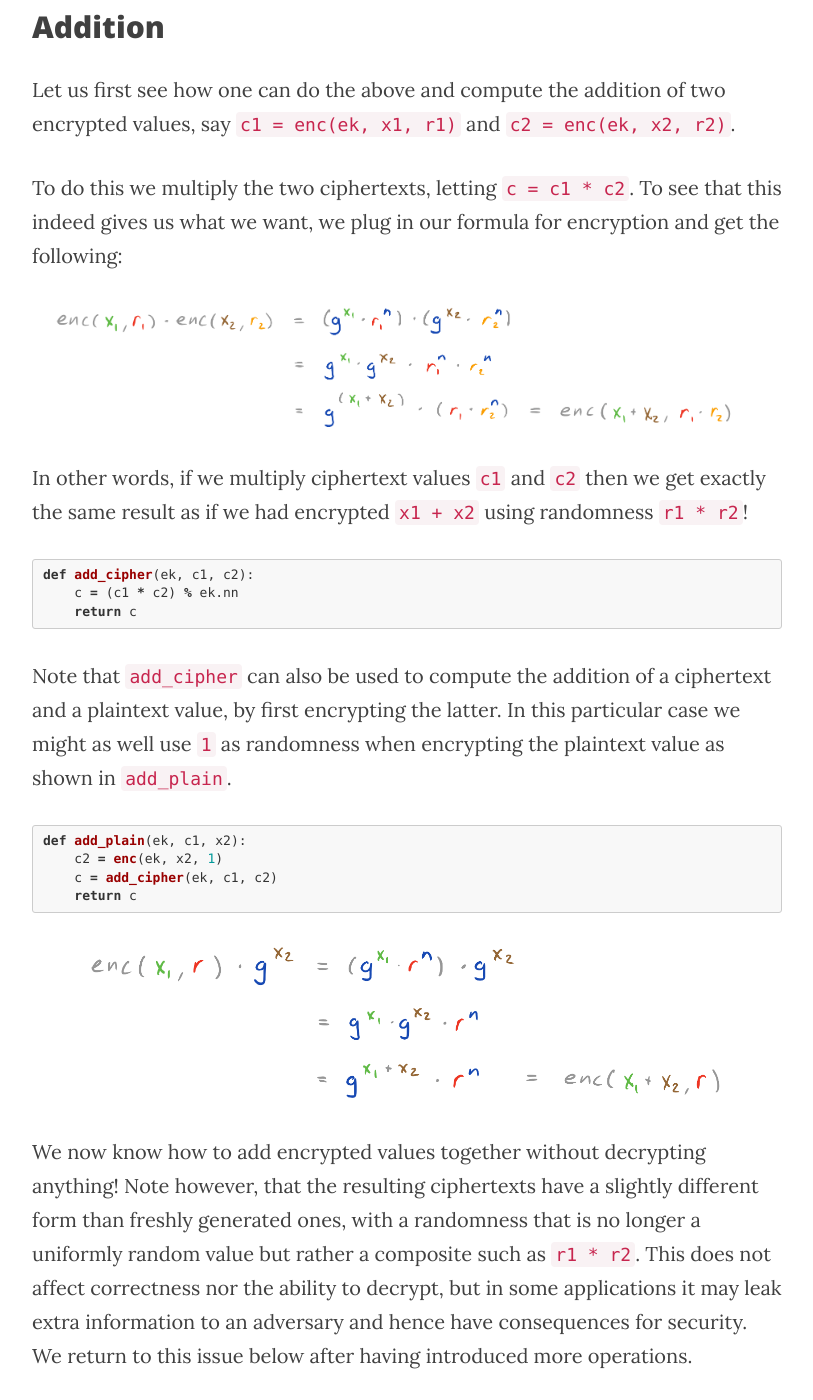
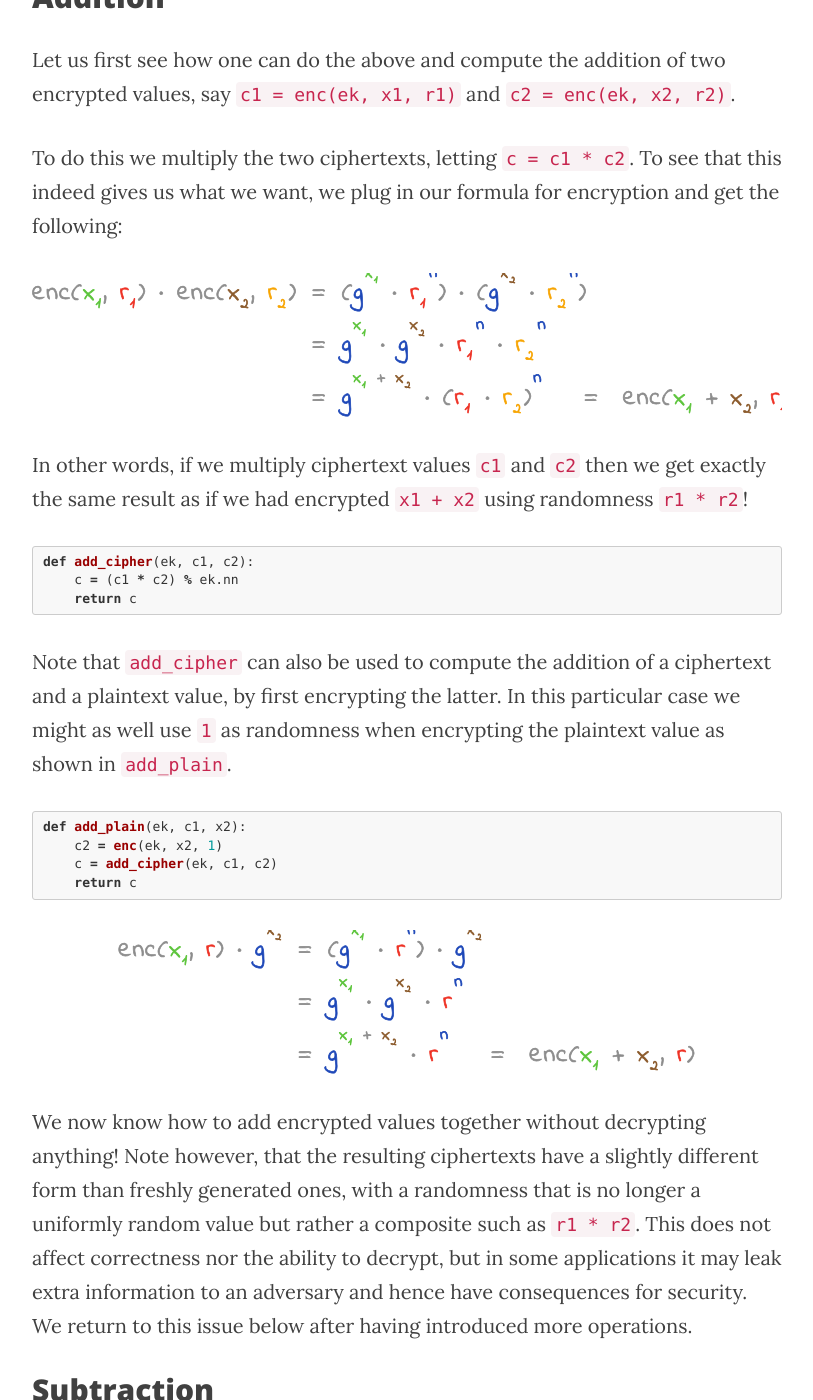
Before and after one commit to mortendahl/mortendahl.github.io, a Jekyll site: the page built from _posts/2019-04-15-paillier-encryption-part1.md, in a window 1280 px wide and 1400 px high, scrolled down 7389 px. Shown: the whole window, without its empty margins (233-1046 px from the left). Built offline with Jekyll 4.4.1, drawn with Linux system fonts in a browser that asks for light colours; nearby versions of some CDN libraries; some of the changed text lies outside the part shown.

Commit message:
Paillier part 1: redraw handwritten equations as HTML
Replace the equation images with colour-coded HTML in a handwriting
font, aligned with a CSS grid and wrapping on narrow screens. Also fix
the last line of the addition derivation to read (r1 * r2)^n.

Co-Authored-By: Claude Opus 5.5 <noreply@anthropic.com>
Claude-Session: https://claude.ai/code/session_01AKNhEA3WX1owWwSj2rqYHK

````diff
--- a/_posts/2019-04-15-paillier-encryption-part1.md
+++ b/_posts/2019-04-15-paillier-encryption-part1.md
@@ -8,11 +8,46 @@ header-img: "assets/paillier/autostereogram-space-shuttle.jpeg"
 summary:    "The Paillier homomorphic encryption scheme is not only interesting for allowing computation on encrypted data, it also provides an excellent illustration of modern security assumptions and a beautiful application of abstract algebra. In this first part of a series we cover the basics and the homomorphic operations it supports."
 ---
 
+<link href="https://fonts.googleapis.com/css2?family=Indie+Flower&display=swap" rel="stylesheet">
 <style>
 img {
     margin-left: auto;
     margin-right: auto;
 }
+/* handwritten-style equations */
+.hw {
+    display: grid;
+    grid-template-columns: auto auto auto;
+    width: max-content;
+    max-width: 100%;
+    align-items: baseline;
+    column-gap: 0.6em;
+    row-gap: 0.5em;
+    margin: 1.2em auto;
+    overflow-x: auto;
+    font-family: 'Indie Flower', cursive;
+    font-size: clamp(13px, 3.3vw, 25px);
+    letter-spacing: 0.05em;
+    word-spacing: 0.05em;
+    line-height: 1.6;
+    color: #8c8c8c;
+    -webkit-text-stroke: 0.03em currentColor;
+    white-space: nowrap;
+}
+.hw > :first-child, .hw > :nth-child(3n+1) { justify-self: end; }
+.hw sup { font-size: 70%; line-height: 0; vertical-align: 0.75em; margin-left: 0.05em; }
+.hw sub { font-size: 65%; line-height: 0; vertical-align: -0.3em; margin-right: 0.1em; }
+.hw .then { margin-left: 1.2em; }
+@media (max-width: 600px) {
+    .hw { font-size: 14px; }
+    .hw .then { display: block; margin: 0.3em 0 0; }
+}
+.hw .g  { color: #1d47b8; }
+.hw .x  { color: #5cc43b; }
+.hw .x2 { color: #8b5a2b; }
+.hw .r  { color: #ee3124; }
+.hw .r2 { color: #f7a400; }
+.hw .t  { color: #a21cc4; }
 </style>
 
 <em><strong>TL;DR:</strong> the Paillier encryption scheme not only allows us to compute on encrypted data, it also provides an excellent illustration of modern security assumptions and a beautiful application of abstract algebra; in this first post we dig into the basics.</em>
@@ -55,7 +90,9 @@ As we shall see later, the underlying security assumptions also imply that it is
 In summary, the randomness prevents adversaries from performing brute-force attacks since they cannot efficiently check whether each "guess" was correct, even in situations where `x` is known to be from a very small set of possibilities, say `x = 0` or `x = 1`. Of course, there may also be other ways for an adversary to check a guess, or more generally learn something about `x` or `r` from `c`, and we shall return to security of the scheme in much more detail later.
 
 
-<img src="/assets/paillier/enc.png" style="width: 50%;"/>
+<div class="hw">
+<span>enc(<span class="x">x</span>, <span class="r">r</span>)</span><span>=</span><span><span class="g">g</span><sup><span class="x">x</span></sup> · <span class="r">r</span><sup class="g">n</sup></span>
+</div>
 
 
 Below we will see concrete examples
@@ -110,7 +147,9 @@ class EncryptionKey:
 
 With this in place we can then express encryption. In mathematical terms this is done via the following equation:
 
-<img src="/assets/paillier/enc.png" style="width: 50%;"/>
+<div class="hw">
+<span>enc(<span class="x">x</span>, <span class="r">r</span>)</span><span>=</span><span><span class="g">g</span><sup><span class="x">x</span></sup> · <span class="r">r</span><sup class="g">n</sup></span>
+</div>
 
 that we can express in Python as follows:
 
@@ -196,7 +235,11 @@ Let us first see how one can do the above and compute the addition of two encryp
 
 To do this we multiply the two ciphertexts, letting `c = c1 * c2`. To see that this indeed gives us what we want, we plug in our formula for encryption and get the following:
 
-<img src="/assets/paillier/add.png" style="width: 95%;"/>
+<div class="hw">
+<span>enc(<span class="x">x<sub>1</sub></span>, <span class="r">r<sub>1</sub></span>) · enc(<span class="x2">x<sub>2</sub></span>, <span class="r2">r<sub>2</sub></span>)</span><span>=</span><span>(<span class="g">g</span><sup><span class="x">x<sub>1</sub></span></sup> · <span class="r">r<sub>1</sub></span><sup class="g">n</sup>) · (<span class="g">g</span><sup><span class="x2">x<sub>2</sub></span></sup> · <span class="r2">r<sub>2</sub></span><sup class="g">n</sup>)</span>
+<span></span><span>=</span><span><span class="g">g</span><sup><span class="x">x<sub>1</sub></span></sup> · <span class="g">g</span><sup><span class="x2">x<sub>2</sub></span></sup> · <span class="r">r<sub>1</sub></span><sup class="g">n</sup> · <span class="r2">r<sub>2</sub></span><sup class="g">n</sup></span>
+<span></span><span>=</span><span><span class="g">g</span><sup><span class="x">x<sub>1</sub></span> + <span class="x2">x<sub>2</sub></span></sup> · (<span class="r">r<sub>1</sub></span> · <span class="r2">r<sub>2</sub></span>)<sup class="g">n</sup> <span class="then">=&nbsp; enc(<span class="x">x<sub>1</sub></span> + <span class="x2">x<sub>2</sub></span>, <span class="r">r<sub>1</sub></span> · <span class="r2">r<sub>2</sub></span>)</span></span>
+</div>
 
 In other words, if we multiply ciphertext values `c1` and `c2` then we get exactly the same result as if we had encrypted `x1 + x2` using randomness `r1 * r2`!
 
@@ -215,7 +258,11 @@ def add_plain(ek, c1, x2):
     return c
 ```
 
-<img src="/assets/paillier/add-plain.png" style="width: 85%;"/>
+<div class="hw">
+<span>enc(<span class="x">x<sub>1</sub></span>, <span class="r">r</span>) · <span class="g">g</span><sup><span class="x2">x<sub>2</sub></span></sup></span><span>=</span><span>(<span class="g">g</span><sup><span class="x">x<sub>1</sub></span></sup> · <span class="r">r</span><sup class="g">n</sup>) · <span class="g">g</span><sup><span class="x2">x<sub>2</sub></span></sup></span>
+<span></span><span>=</span><span><span class="g">g</span><sup><span class="x">x<sub>1</sub></span></sup> · <span class="g">g</span><sup><span class="x2">x<sub>2</sub></span></sup> · <span class="r">r</span><sup class="g">n</sup></span>
+<span></span><span>=</span><span><span class="g">g</span><sup><span class="x">x<sub>1</sub></span> + <span class="x2">x<sub>2</sub></span></sup> · <span class="r">r</span><sup class="g">n</sup> <span class="then">=&nbsp; enc(<span class="x">x<sub>1</sub></span> + <span class="x2">x<sub>2</sub></span>, <span class="r">r</span>)</span></span>
+</div>
 
 We now know how to add encrypted values together without decrypting anything! Note however, that the resulting ciphertexts have a slightly different form than freshly generated ones, with a randomness that is no longer a uniformly random value but rather a composite such as `r1 * r2`. This does not affect correctness nor the ability to decrypt, but in some applications it may leak extra information to an adversary and hence have consequences for security. We return to this issue below after having introduced more operations.
 
@@ -253,7 +300,11 @@ The final operation supported by Paillier encryption is multiplication between a
 
 Given `c = enc(x, r)` and a `k` we compute `c^k = (g^x * r^n) ^ k == g^(x * k) * (r^k)^n == enc(x * k, r ^ k)`.
 
-<img src="/assets/paillier/mul-plain.png" style="width: 75%;"/>
+<div class="hw">
+<span>enc(<span class="x">x<sub>1</sub></span>, <span class="r">r</span>)<sup><span class="x2">x<sub>2</sub></span></sup></span><span>=</span><span>(<span class="g">g</span><sup><span class="x">x<sub>1</sub></span></sup> · <span class="r">r</span><sup class="g">n</sup>)<sup><span class="x2">x<sub>2</sub></span></sup></span>
+<span></span><span>=</span><span>(<span class="g">g</span><sup><span class="x">x<sub>1</sub></span></sup>)<sup><span class="x2">x<sub>2</sub></span></sup> · (<span class="r">r</span><sup class="g">n</sup>)<sup><span class="x2">x<sub>2</sub></span></sup></span>
+<span></span><span>=</span><span><span class="g">g</span><sup><span class="x">x<sub>1</sub></span> · <span class="x2">x<sub>2</sub></span></sup> · (<span class="r">r</span><sup><span class="x2">x<sub>2</sub></span></sup>)<sup class="g">n</sup> <span class="then">=&nbsp; enc(<span class="x">x<sub>1</sub></span> · <span class="x2">x<sub>2</sub></span>, <span class="r">r</span><sup><span class="x2">x<sub>2</sub></span></sup>)</span></span>
+</div>
 
 ```python
 def mul_plain(ek, c1, x2):
@@ -299,7 +350,11 @@ TODO: good examples of the above?
 
 Fortunately, we can easily define a *re-randomize* operation that makes any ciphertext look exactly like a freshly generated one, effectively erasing everything about how it was created. To do this we have to make sure the randomness component looks uniformly random given anything that the adversary may know. To do this we simply add a fresh encryption of zero `enc(0, s)`, which for `enc(x, r)` will give us an encryption `enc(x, r*s)`; however, if `s` is independent and uniformly random then so is `r*s`. We are essentially
 
-<img src="/assets/paillier/re-randomize.png" style="width: 75%;"/>
+<div class="hw">
+<span>enc(<span class="x">x</span>, <span class="r">r</span>) · <span class="r2">s</span><sup class="g">n</sup></span><span>=</span><span>(<span class="g">g</span><sup><span class="x">x</span></sup> · <span class="r">r</span><sup class="g">n</sup>) · <span class="r2">s</span><sup class="g">n</sup></span>
+<span></span><span>=</span><span><span class="g">g</span><sup><span class="x">x</span></sup> · (<span class="r">r</span> · <span class="r2">s</span>)<sup class="g">n</sup></span>
+<span></span><span>=</span><span><span class="g">g</span><sup><span class="x">x</span></sup> · <span class="t">t</span><sup class="g">n</sup> <span class="then">=&nbsp; enc(<span class="x">x</span>, <span class="t">t</span>)</span></span>
+</div>
 
 ```python
 def rerandomize(ek, c, s):
````
